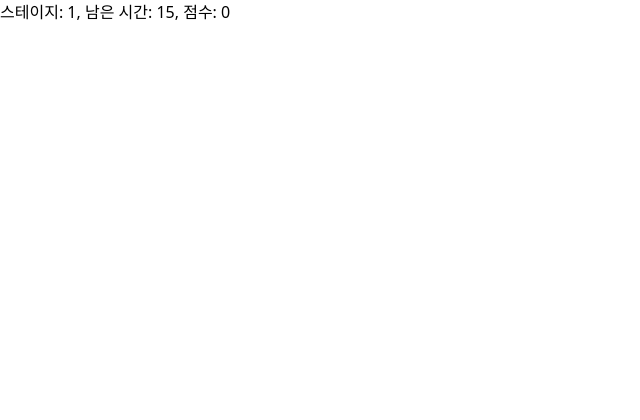
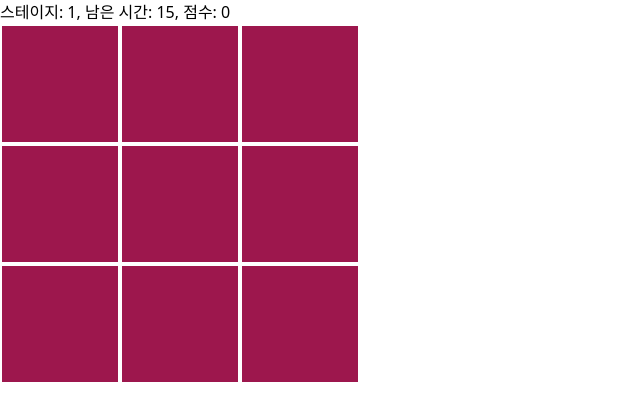
Before and after one commit to jkpark104/numble_finding_a_different_color, a React (Create React App) app: page / in a window 1280 px wide. Shown: the top 420 px of the page, without its empty margins (0-640 px from the left). Built offline with nearby package versions, Linux system fonts and the light colour scheme.

Commit message:
fix: Modify App Comp codes
1. Add className to Board.Item Comp

```diff
--- a/src/App/App.tsx
+++ b/src/App/App.tsx
@@ -1,4 +1,4 @@
-import React, { useState } from 'react';
+import { useState } from 'react';
 import { Header, Board } from '@/components';
 
 function App(): JSX.Element {
@@ -16,11 +16,15 @@ function App(): JSX.Element {
       </Header>
       <Board>
         <h2 className="sr-only">Board</h2>
-        <Board.Item />
-        <Board.Item />
-        <Board.Item />
-        <Board.Item />
-        <Board.Item />
+        <Board.Item className="w-[7.25rem] h-[7.25rem] bg-pink-800 m-[0.125rem]" />
+        <Board.Item className="w-[7.25rem] h-[7.25rem] bg-pink-800 m-[0.125rem]" />
+        <Board.Item className="w-[7.25rem] h-[7.25rem] bg-pink-800 m-[0.125rem]" />
+        <Board.Item className="w-[7.25rem] h-[7.25rem] bg-pink-800 m-[0.125rem]" />
+        <Board.Item className="w-[7.25rem] h-[7.25rem] bg-pink-800 m-[0.125rem]" />
+        <Board.Item className="w-[7.25rem] h-[7.25rem] bg-pink-800 m-[0.125rem]" />
+        <Board.Item className="w-[7.25rem] h-[7.25rem] bg-pink-800 m-[0.125rem]" />
+        <Board.Item className="w-[7.25rem] h-[7.25rem] bg-pink-800 m-[0.125rem]" />
+        <Board.Item className="w-[7.25rem] h-[7.25rem] bg-pink-800 m-[0.125rem]" />
       </Board>
     </>
   );
```
